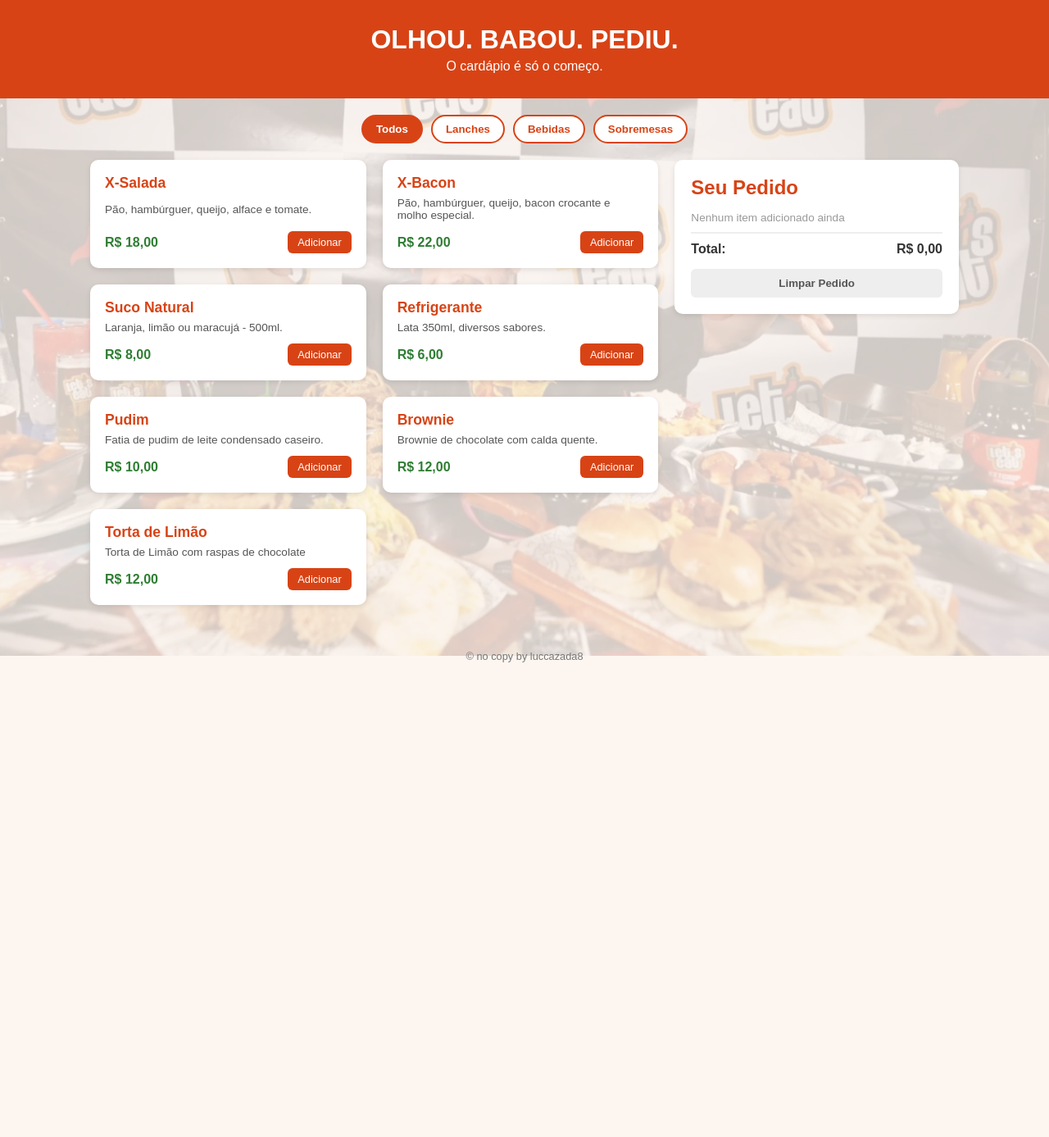
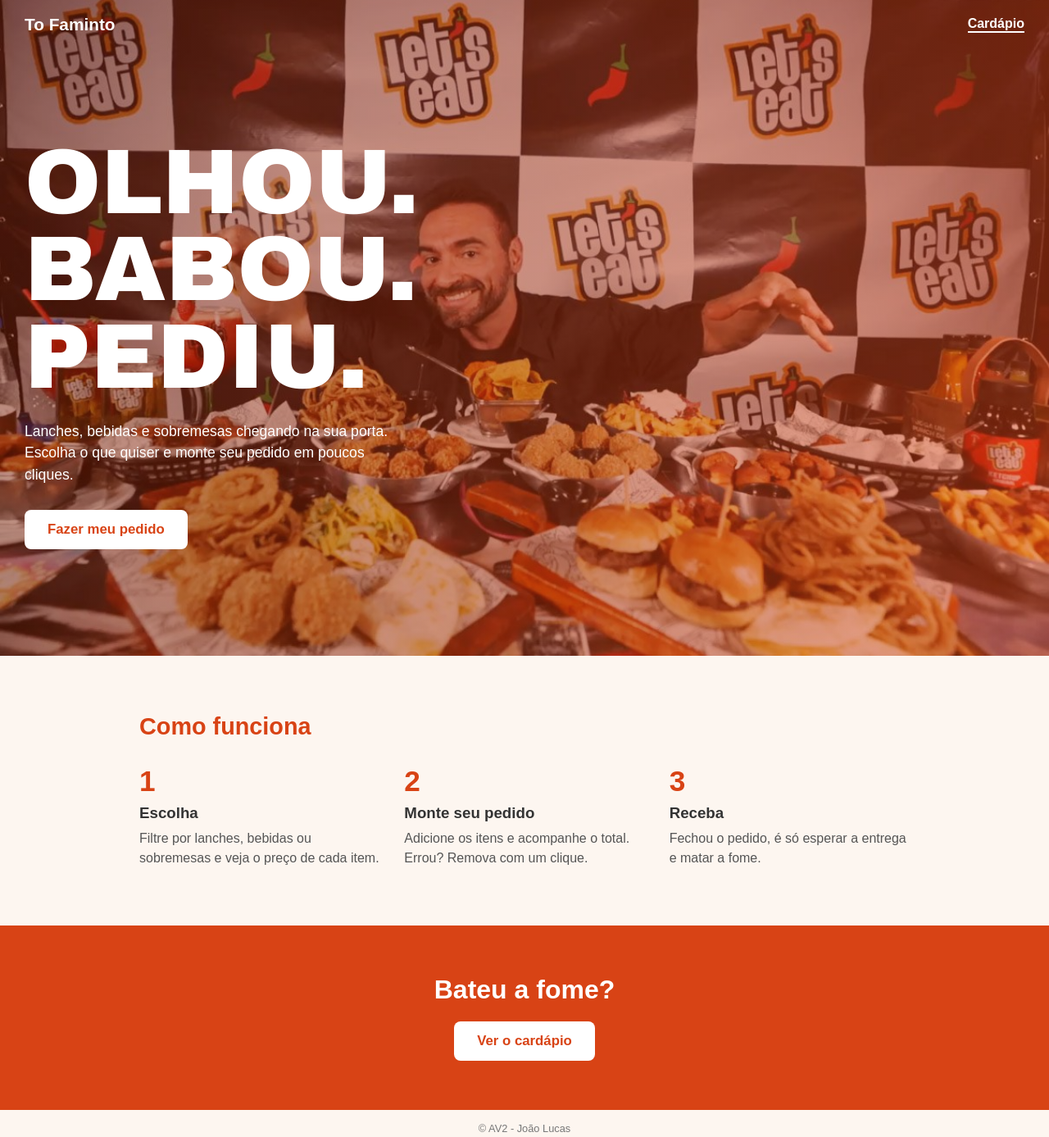
Before and after one commit to joaolucas126/mvp-front-lanchonete, a plain HTML site: page index.html in a window 1280 px wide. Shown: the whole page at 82% size. Before the commit the page ends 823 px from the top, so only its background shows below. Drawn offline with Linux system fonts and the light colour scheme.

Commit message:
Add files via upload

```diff
--- a/index.html
+++ b/index.html
@@ -3,118 +3,55 @@
 <head>
   <meta charset="UTF-8">
   <meta name="viewport" content="width=device-width, initial-scale=1.0">
-        <title>To Faminto</title>
-        <link rel="stylesheet" href="style.css">
+  <title>To Faminto - Delivery</title>
+  <link rel="stylesheet" href="landing.css">
 </head>
 <body>
 
-        <header>
-        <h1>OLHOU. BABOU. PEDIU.</h1>
-        <p>O cardápio é só o começo.</p>
+  <!-- Barra do topo -->
+  <header class="topo">
+    <span class="logo">To Faminto</span>
+    <a class="link-topo" href="cardapio.html">Cardápio</a>
   </header>
 
-         <nav class="filtros">
-    <button class="btn-filtro ativo" data-categoria="todos">Todos</button>
-    <button class="btn-filtro" data-categoria="lanches">Lanches</button>
-    <button class="btn-filtro" data-categoria="bebidas">Bebidas</button>
-    <button class="btn-filtro" data-categoria="sobremesas">Sobremesas</button>
-    </nav>
+  <!-- Seção principal (hero) -->
+  <section class="hero">
+    <h1>OLHOU.<br>BABOU.<br>PEDIU.</h1>
+    <p>Lanches, bebidas e sobremesas chegando na sua porta. Escolha o que quiser e monte seu pedido em poucos cliques.</p>
+    <a class="botao-principal" href="cardapio.html">Fazer meu pedido</a>
+  </section>
 
-    <div class="conteudo">
-
-     <main class="cardapio" id="cardapio">
-
-      <div class="item" data-categoria="lanches" data-nome="X-Salada" data-preco="18">
-        <h2>X-Salada</h2>
-        <p>Pão, hambúrguer, queijo, alface e tomate.</p>
-        <div class="item-rodape">
-          <span class="preco">R$ 18,00</span>
-          <button class="btn-add">Adicionar</button>
+  <!-- Como funciona -->
+  <section class="passos">
+    <h2>Como funciona</h2>
+    <div class="lista-passos">
+      <div class="passo">
+        <span class="numero">1</span>
+        <h3>Escolha</h3>
+        <p>Filtre por lanches, bebidas ou sobremesas e veja o preço de cada item.</p>
+      </div>
+      <div class="passo">
+        <span class="numero">2</span>
+        <h3>Monte seu pedido</h3>
+        <p>Adicione os itens e acompanhe o total. Errou? Remova com um clique.</p>
+      </div>
+      <div class="passo">
+        <span class="numero">3</span>
+        <h3>Receba</h3>
+        <p>Fechou o pedido, é só esperar a entrega e matar a fome.</p>
       </div>
     </div>
+  </section>
 
-      <div class="item" data-categoria="lanches" data-nome="X-Bacon" data-preco="22">
-        <h2>X-Bacon</h2>
-        <p>Pão, hambúrguer, queijo, bacon crocante e molho especial.</p>
-        <div class="item-rodape">
-          <span class="preco">R$ 22,00</span>
-          <button class="btn-add">Adicionar</button>
-        </div>
-      </div>
-
-      <div class="item" data-categoria="bebidas" data-nome="Suco Natural" data-preco="8">
-        <h2>Suco Natural</h2>
-        <p>Laranja, limão ou maracujá - 500ml.</p>
-        <div class="item-rodape">
-          <span class="preco">R$ 8,00</span>
-          <button class="btn-add">Adicionar</button>
-        </div>
-      </div>
-
-      <div class="item" data-categoria="bebidas" data-nome="Refrigerante" data-preco="6">
-        <h2>Refrigerante</h2>
-        <p>Lata 350ml, diversos sabores.</p>
-        <div class="item-rodape">
-          <span class="preco">R$ 6,00</span>
-          <button class="btn-add">Adicionar</button>
-        </div>
-      </div>
-
-      <div class="item" data-categoria="sobremesas" data-nome="Pudim" data-preco="10">
-
-        <h2>Pudim</h2>
-
-        <p>Fatia de pudim de leite condensado caseiro.</p>
-
-        <div class="item-rodape">
-          <span class="preco">R$ 10,00</span>
-          <button class="btn-add">Adicionar</button>
-        </div>
-
-      </div>
-
-      <div class="item" data-categoria="sobremesas" data-nome="Brownie" data-preco="12">
-        <h2>Brownie</h2>
-        <p>Brownie de chocolate com calda quente.</p>
-        <div class="item-rodape">
-          <span class="preco">R$ 12,00</span>
-          <button class="btn-add">Adicionar</button>
-        </div>
-      </div>
-
-         <div class="item" data-categoria="sobremesas" data-nome="Torta de Limão" data-preco="12">
-        <h2>Torta de Limão</h2>
-        <p>Torta de Limão com raspas de chocolate</p>
-        <div class="item-rodape">
-          <span class="preco">R$ 12,00</span>
-          <button class="btn-add">Adicionar</button>
-        </div>
-      </div>
-
-    </main>
-
-    <aside class="pedido">
-        <h2>Seu Pedido</h2>
-        <ul id="lista-pedido">
-        </ul>
-
-    <p class="vazio" id="msg-vazio">Nenhum item adicionado ainda</p>
-    <div class="total">
-        <span>Total:</span>
-        <span id="total">R$ 0,00</span>
-        </div>
-    <button id="btn-limpar">Limpar Pedido</button>
-    </aside>
-
-
-</div>
-
-
+  <!-- Chamada final -->
+  <section class="chamada-final">
+    <h2>Bateu a fome?</h2>
+    <a class="botao-principal" href="cardapio.html">Ver o cardápio</a>
+  </section>
 
   <footer>
-        <p>&copy; no copy  by luccazada8</p>
+    <p>&copy; AV2 - João Lucas</p>
   </footer>
 
-    <script src="script.js"></script>
 </body>
 </html>
--- /dev/null
+++ b/landing.css
@@ -0,0 +1,148 @@
+/* Reset básico */
+* {
+  margin: 0;
+  padding: 0;
+  box-sizing: border-box;
+  font-family: Arial, Helvetica, sans-serif;
+}
+
+body {
+  background-color: #fdf6f0;
+  color: #333;
+}
+
+a {
+  text-decoration: none;
+}
+
+/* ---------- TOPO ---------- */
+.topo {
+  position: absolute;
+  top: 0;
+  left: 0;
+  right: 0;
+  z-index: 2;
+  display: flex;
+  justify-content: space-between;
+  align-items: center;
+  padding: 18px 30px;
+}
+
+.logo {
+  color: #fff;
+  font-size: 1.3rem;
+  font-weight: bold;
+}
+
+.link-topo {
+  color: #fff;
+  font-weight: bold;
+  border-bottom: 2px solid #fff;
+}
+
+/* ---------- HERO ---------- */
+/* A foto de fundo fica por baixo de uma camada laranja escura para o texto ler bem */
+.hero {
+  min-height: 100vh;
+  display: flex;
+  flex-direction: column;
+  justify-content: center;
+  align-items: flex-start;
+  padding: 100px 30px 60px;
+  color: #fff;
+  background:
+    linear-gradient(90deg, rgba(120, 30, 5, 0.5) 0%, rgba(216, 67, 21, 0.5) 100%),
+    url("imagens/fundo.jpg") center / cover no-repeat;
+}
+
+.hero h1 {
+  font-family: "Arial Black", Impact, Arial, sans-serif;
+  font-size: clamp(3rem, 12vw, 7rem);
+  line-height: 0.95;
+  margin-bottom: 24px;
+}
+
+.hero p {
+  max-width: 460px;
+  font-size: 1.1rem;
+  line-height: 1.5;
+  margin-bottom: 30px;
+}
+
+/* ---------- BOTÕES ---------- */
+.botao-principal {
+  display: inline-block;
+  background-color: #fff;
+  color: #d84315;
+  font-weight: bold;
+  font-size: 1.05rem;
+  padding: 14px 28px;
+  border-radius: 8px;
+  transition: 0.2s;
+}
+
+.botao-principal:hover {
+  background-color: #ffe0d6;
+}
+
+.botao-principal:focus-visible,
+.link-topo:focus-visible {
+  outline: 3px solid #ffd54f;
+  outline-offset: 3px;
+}
+
+/* ---------- COMO FUNCIONA ---------- */
+.passos {
+  max-width: 1000px;
+  margin: 0 auto;
+  padding: 70px 30px;
+}
+
+.passos h2 {
+  color: #d84315;
+  font-size: 1.8rem;
+  margin-bottom: 30px;
+}
+
+.lista-passos {
+  display: grid;
+  grid-template-columns: repeat(auto-fit, minmax(240px, 1fr));
+  gap: 30px;
+}
+
+.numero {
+  display: inline-block;
+  font-size: 2.2rem;
+  font-weight: bold;
+  color: #d84315;
+  margin-bottom: 8px;
+}
+
+.passo h3 {
+  margin-bottom: 8px;
+}
+
+.passo p {
+  line-height: 1.5;
+  color: #555;
+}
+
+/* ---------- CHAMADA FINAL ---------- */
+.chamada-final {
+  background-color: #d84315;
+  color: #fff;
+  text-align: center;
+  padding: 60px 20px;
+}
+
+.chamada-final h2 {
+  font-size: 2rem;
+  margin-bottom: 20px;
+}
+
+footer {
+  text-align: center;
+  padding: 15px;
+  font-size: 0.8rem;
+  color: #777;
+}
```
Also changed, not shown: cardapio.html (added, +122 -0 lines), script.js (line endings or trailing spaces), style.css (line endings or trailing spaces), 1 other file. Lines whose indentation alone changed are shown as unchanged.
